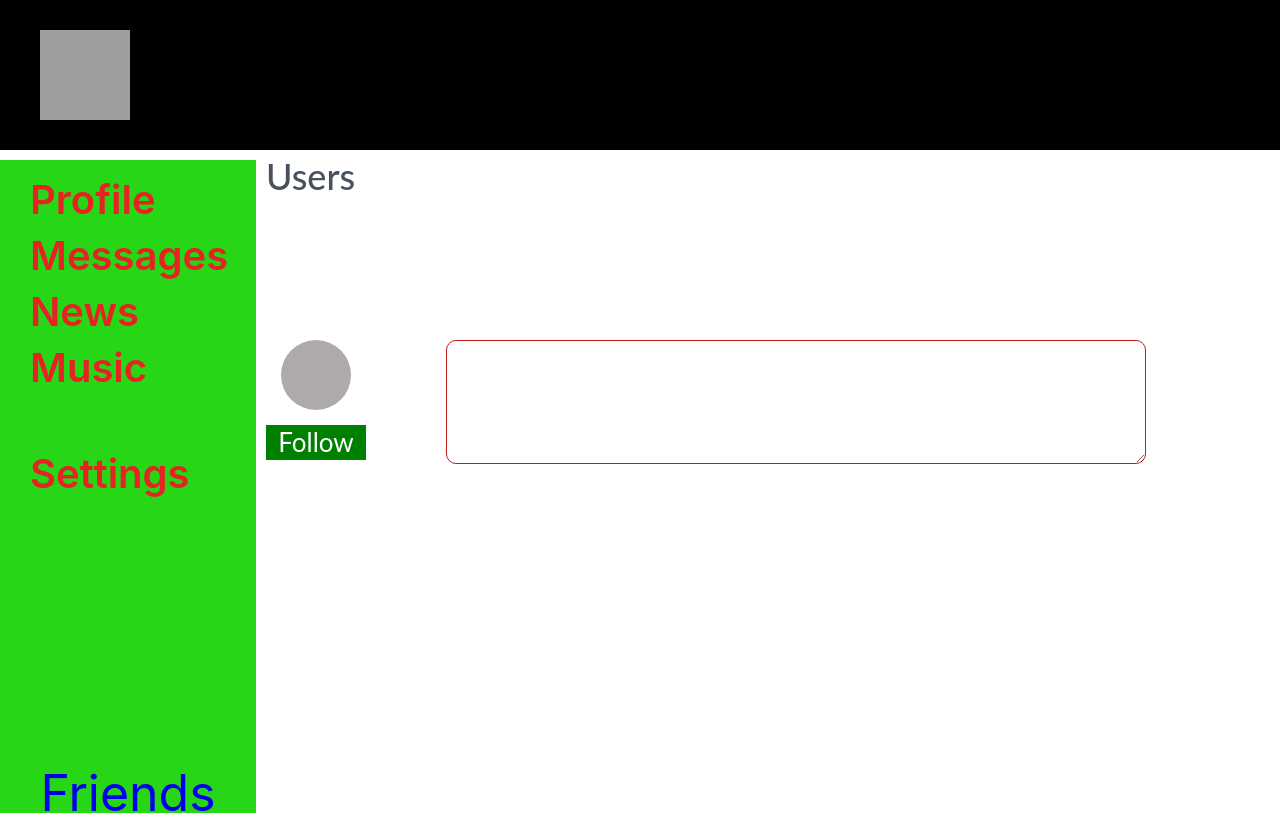
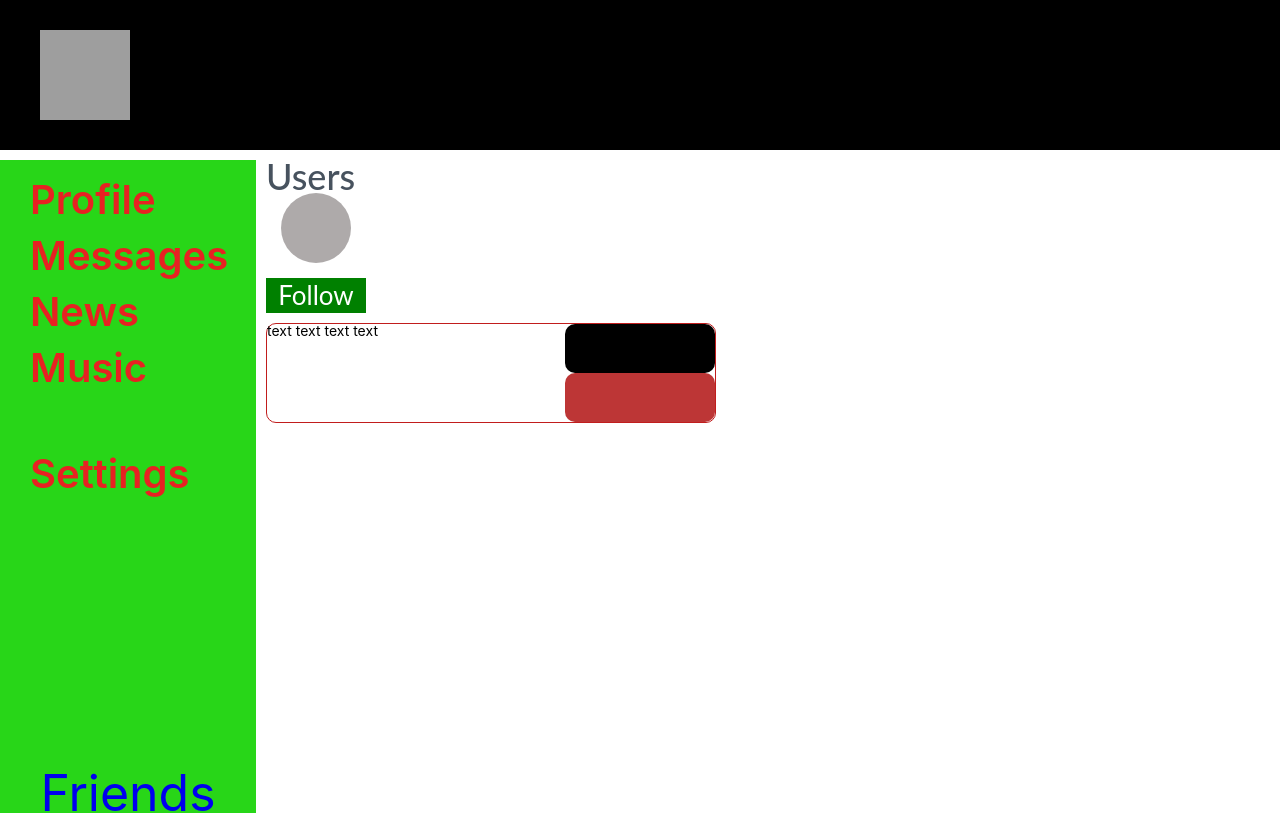
Before and after one commit to jaumamyfront-ender/ReactApp, a React (Create React App) app in the folder my-app/: page / in a window 1280 px wide. Shown: the top 813 px of the page. Built offline with nearby package versions, Linux system fonts and the light colour scheme; grey boxes are pictures that could not be loaded.

Commit message:
building

```diff
--- a/my-app/src/components/Dialogs/Dialogs.jsx
+++ b/my-app/src/components/Dialogs/Dialogs.jsx
@@ -1,6 +1,5 @@
 import React from "react";
 import classes from "./dialogs.module.css";
-// import userImage from "../../assets/";
 const Dialogs = () => {
   return (
     <div className={classes.wrapper}>
@@ -14,7 +13,13 @@ const Dialogs = () => {
         </div>
       </div>
       <div className={classes.UserComments}>
-        <textarea name="" id="" cols="30" rows="10"></textarea>
+        <div className={classes.comment__area}>
+          <p>text text text text</p>
+        </div>
+        <div className={classes.info__container}>
+          <div className={classes.info__card}></div>
+          <div className={classes.info__about__User}></div>
+        </div>
       </div>
     </div>
   );
--- a/my-app/src/components/Dialogs/dialogs.module.css
+++ b/my-app/src/components/Dialogs/dialogs.module.css
@@ -1,20 +1,21 @@
 .wrapper {
-  display: grid;
+  display: flex;
   max-height: 1080px;
   max-width: 900px;
-  grid-auto-columns: 0px;
+  flex-direction: column;
+  /* grid-auto-columns: 0px;
   grid-auto-rows: 0px;
-  grid-template-columns: 1fr 4fr;
-  grid-template-rows: 1fr 1fr 1fr 1fr 1fr 1fr;
+  grid-template-columns: 150px 1fr;
+  grid-template-rows: repeat(6, 150px);
   grid-template-areas:
     "tl tl tl"
-    "usr com com";
+    "usr com com"; */
 }
 .descriptionTitle {
-  display: grid;
+  /* display: grid;
   grid-area: tl;
   grid-column-start: span 3;
-  grid-row-start: span 1;
+  grid-row-start: span 1; */
 }
 .descriptionTitle p {
   color: #47525e;
@@ -25,12 +26,14 @@
   font-weight: 500;
 }
 .followUsers {
+  grid-area: usr;
   display: flex;
   flex-direction: column;
   width: 100px;
   height: 130px;
   justify-items: center;
   align-items: center;
+  justify-self: center;
 }
 .followUserImage {
   background-color: #aeaaaa;
@@ -52,8 +55,9 @@
 .UserComments {
   width: 700px;
   height: 100px;
+  grid-area: com;
 }
-.UserComments textarea {
+/* .UserComments textarea {
   box-sizing: border-box;
   background-color: transparent;
   border: 1px solid rgb(193, 29, 29);
@@ -64,4 +68,34 @@
   color: #000000;
   width: 100%;
   min-height: 124px;
+} */
+.UserComments {
+  display: flex;
+  flex-direction: row;
+  box-sizing: border-box;
+  background-color: transparent;
+  border: 1px solid rgb(193, 29, 29);
+  border-radius: 10px;
+  max-width: 450px;
 }
+.comment__area {
+  width: 100%;
+}
+.info__container {
+  display: flex;
+  flex-direction: column;
+  justify-content: space-between;
+}
+.info__card {
+  width: 150px;
+  height: 70px;
+  background-color: black;
+  align-self: flex-start;
+  border-radius: 10px;
+}
+.info__about__User {
+  border-radius: 10px;
+  width: 150px;
+  height: 70px;
+  background-color: rgb(189, 54, 54);
+}
```
